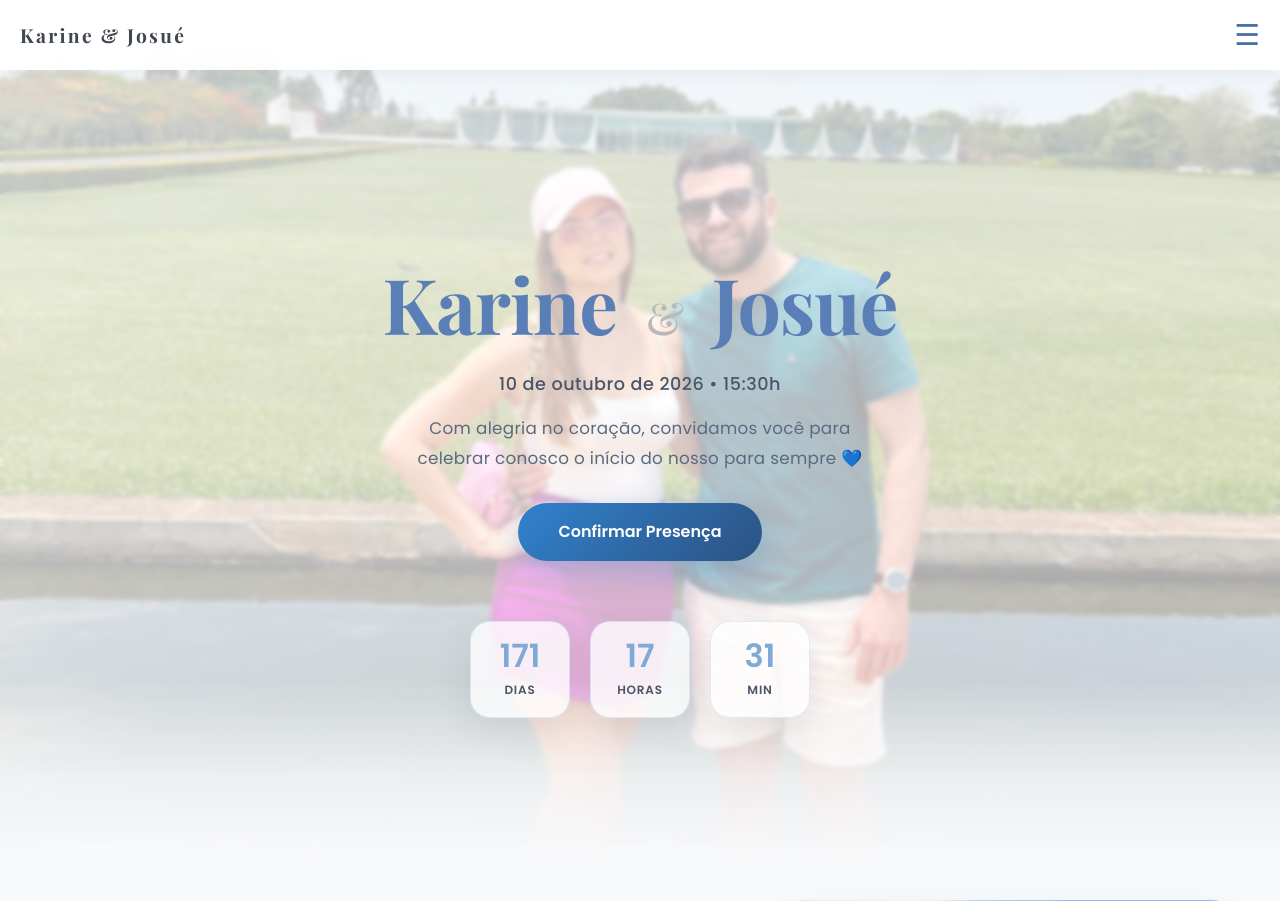
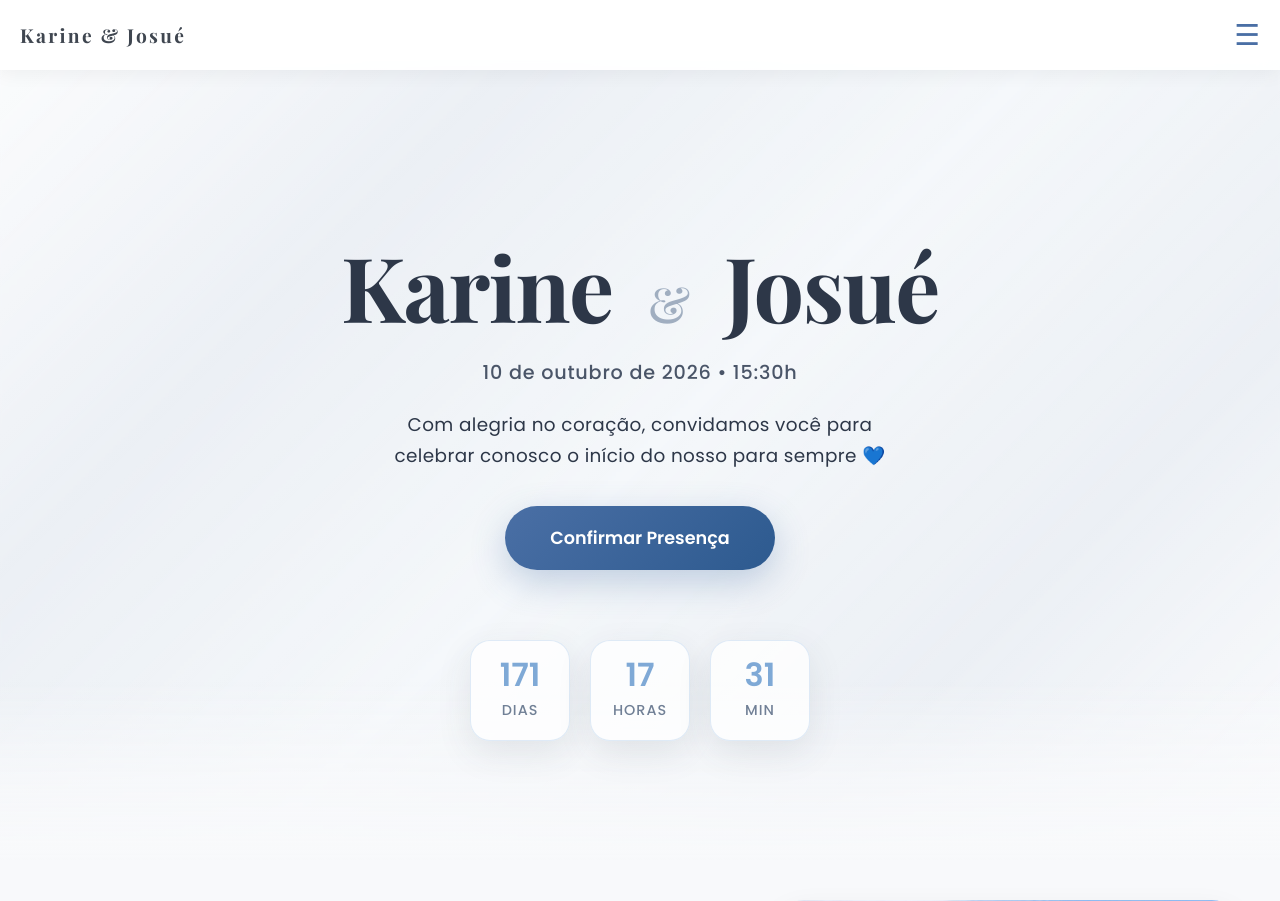
Before and after one commit to rvcris87/casamento-karine-josue, a Flask app: page / in a window 1280 px wide. Shown: the top 901 px of the page. Run offline with Flask 3, Linux system fonts and the light colour scheme; data that the repository does not hold is empty; some libraries are stand-ins or nearby versions.

Commit message:
atualizaçao

```diff
--- a/static/css/style.css
+++ b/static/css/style.css
@@ -166,10 +166,12 @@ textarea {
     display: flex;
     align-items: center;
     justify-content: center;
-    background-image: url('/static/img/casal1.jpg');
-    background-size: cover;
-    background-position: center;
-    background-attachment: fixed;
+    background: linear-gradient(135deg,
+            #f8fafc 0%,
+            #e2e8f0 25%,
+            #f1f5f9 50%,
+            #e2e8f0 75%,
+            #f8fafc 100%);
     overflow: hidden;
 }
 
@@ -194,10 +196,10 @@ textarea {
     width: 100%;
     height: 100%;
     background: linear-gradient(135deg,
-            rgba(255, 255, 255, 0.75) 0%,
-            rgba(255, 255, 255, 0.70) 50%,
-            rgba(255, 255, 255, 0.65) 100%);
-    backdrop-filter: blur(2px);
+            rgba(255, 255, 255, 0.4) 0%,
+            rgba(255, 255, 255, 0.3) 50%,
+            rgba(255, 255, 255, 0.4) 100%);
+    backdrop-filter: blur(1px);
     z-index: 1;
 }
 
@@ -214,36 +216,36 @@ textarea {
 /* ===== TITLE SECTION ===== */
 .hero-title {
     font-family: var(--font-title);
-    font-size: clamp(3rem, 6vw, 5rem);
+    font-size: clamp(3.5rem, 7vw, 6rem);
     font-weight: 700;
-    line-height: 1.08;
-    margin: 0 0 20px 0;
-    letter-spacing: -1px;
+    line-height: 1.05;
+    margin: 0 0 25px 0;
+    letter-spacing: -1.5px;
 
     opacity: 0;
     animation: heroFadeUp 1.2s ease-out forwards;
 }
 
 .hero-title .nome {
-    color: #5a7fb7;
+    color: #2d3748;
     display: inline-block;
 }
 
 .hero-title .and {
-    color: #b9b9b9;
-    font-size: 0.58em;
+    color: #a0aec0;
+    font-size: 0.55em;
     font-weight: 300;
-    margin: 0 12px;
+    margin: 0 16px;
     display: inline-block;
 }
 
 /* ===== DATE SECTION ===== */
 .hero-date {
-    font-size: 1.1rem;
+    font-size: 1.2rem;
     color: #4a5568;
     font-weight: 500;
-    margin: 0 0 15px 0;
-    letter-spacing: 0.5px;
+    margin: 0 0 20px 0;
+    letter-spacing: 0.8px;
 
     opacity: 0;
     animation: heroFadeUp 1.2s ease-out 0.15s forwards;
@@ -251,15 +253,15 @@ textarea {
 
 /* ===== MESSAGE SECTION ===== */
 .hero-message {
-    font-size: 1.05rem;
-    color: #5a6b7f;
-    line-height: 1.8;
-    margin: 0 0 30px 0;
-    max-width: 450px;
+    font-size: 1.15rem;
+    color: #2d3748;
+    line-height: 1.7;
+    margin: 0 0 35px 0;
+    max-width: 500px;
     margin-left: auto;
     margin-right: auto;
     font-weight: 400;
-    letter-spacing: 0.3px;
+    letter-spacing: 0.4px;
 
     opacity: 0;
     animation: heroFadeUp 1.2s ease-out 0.3s forwards;
@@ -268,16 +270,16 @@ textarea {
 /* ===== BUTTON SECTION ===== */
 .hero-button {
     display: inline-block;
-    padding: 16px 40px;
-    background: linear-gradient(135deg, #3182ce 0%, #2c5282 100%);
+    padding: 18px 45px;
+    background: linear-gradient(135deg, #4a6fa5 0%, #2d5a8f 100%);
     color: white;
     text-decoration: none;
     font-weight: 600;
-    font-size: 1rem;
+    font-size: 1.1rem;
     border-radius: 50px;
-    box-shadow: 0 10px 30px rgba(49, 130, 206, 0.3);
+    box-shadow: 0 12px 35px rgba(74, 111, 165, 0.3);
     transition: all 0.4s cubic-bezier(0.175, 0.885, 0.32, 1.275);
-    margin-bottom: 40px;
+    margin-bottom: 45px;
     border: none;
     cursor: pointer;
 
@@ -287,8 +289,8 @@ textarea {
 
 .hero-button:hover {
     transform: translateY(-3px);
-    box-shadow: 0 15px 40px rgba(49, 130, 206, 0.4);
-    background: linear-gradient(135deg, #2c5282 0%, #1a365d 100%);
+    box-shadow: 0 18px 45px rgba(74, 111, 165, 0.4);
+    background: linear-gradient(135deg, #2d5a8f 0%, #1e3a5f 100%);
 }
 
 .hero-button:active {
@@ -299,45 +301,45 @@ textarea {
 .hero-countdown {
     display: flex;
     justify-content: center;
-    gap: 15px;
-    margin-top: 20px;
+    gap: 20px;
+    margin-top: 25px;
 
     opacity: 0;
     animation: heroFadeUp 1.2s ease-out 0.6s forwards;
 }
 
 .countdown-item {
-    background: rgba(255, 255, 255, 0.9);
-    backdrop-filter: blur(10px);
-    border-radius: 16px;
-    padding: 18px 14px;
-    min-width: 95px;
-    box-shadow: 0 8px 24px rgba(0, 0, 0, 0.08);
+    background: rgba(255, 255, 255, 0.95);
+    backdrop-filter: blur(15px);
+    border-radius: 20px;
+    padding: 22px 18px;
+    min-width: 105px;
+    box-shadow: 0 10px 30px rgba(0, 0, 0, 0.08);
     transition: all 0.3s ease;
-    border: 1px solid rgba(255, 255, 255, 0.5);
+    border: 1px solid rgba(255, 255, 255, 0.6);
 }
 
 .countdown-item:hover {
     transform: translateY(-5px);
-    box-shadow: 0 12px 32px rgba(0, 0, 0, 0.12);
-    background: rgba(255, 255, 255, 0.95);
+    box-shadow: 0 15px 40px rgba(0, 0, 0, 0.12);
+    background: rgba(255, 255, 255, 1);
 }
 
 .countdown-number {
     display: block;
-    font-size: 2rem;
+    font-size: 2.2rem;
     font-weight: 700;
-    color: #2c5282;
+    color: #2d3748;
     line-height: 1;
-    margin-bottom: 6px;
+    margin-bottom: 8px;
 }
 
 .countdown-label {
-    font-size: 0.75rem;
-    color: #4a5568;
-    font-weight: 600;
+    font-size: 0.9rem;
+    color: #718096;
+    font-weight: 500;
     text-transform: uppercase;
-    letter-spacing: 0.8px;
+    letter-spacing: 1px;
     margin: 0;
 }
 
```
